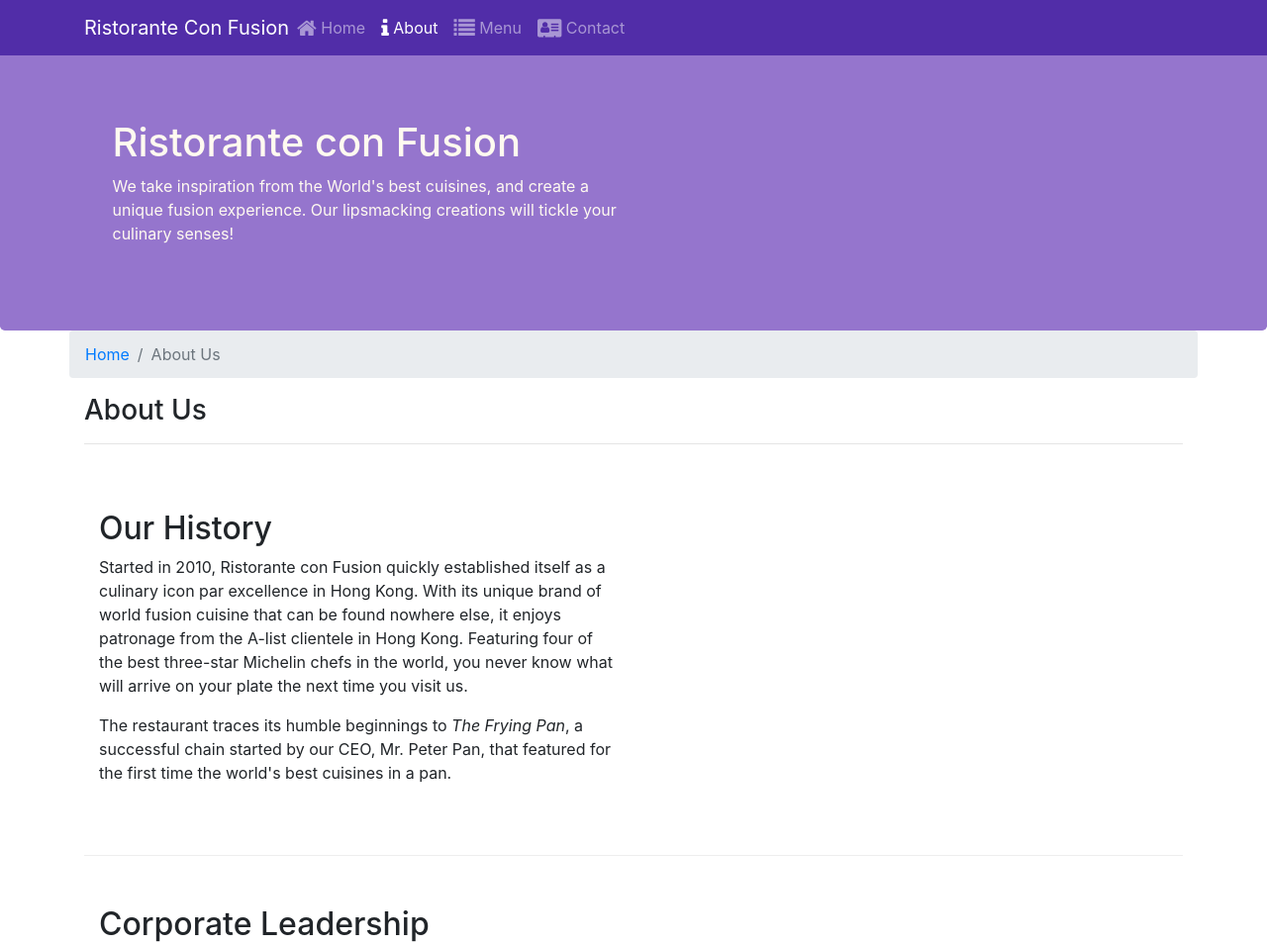
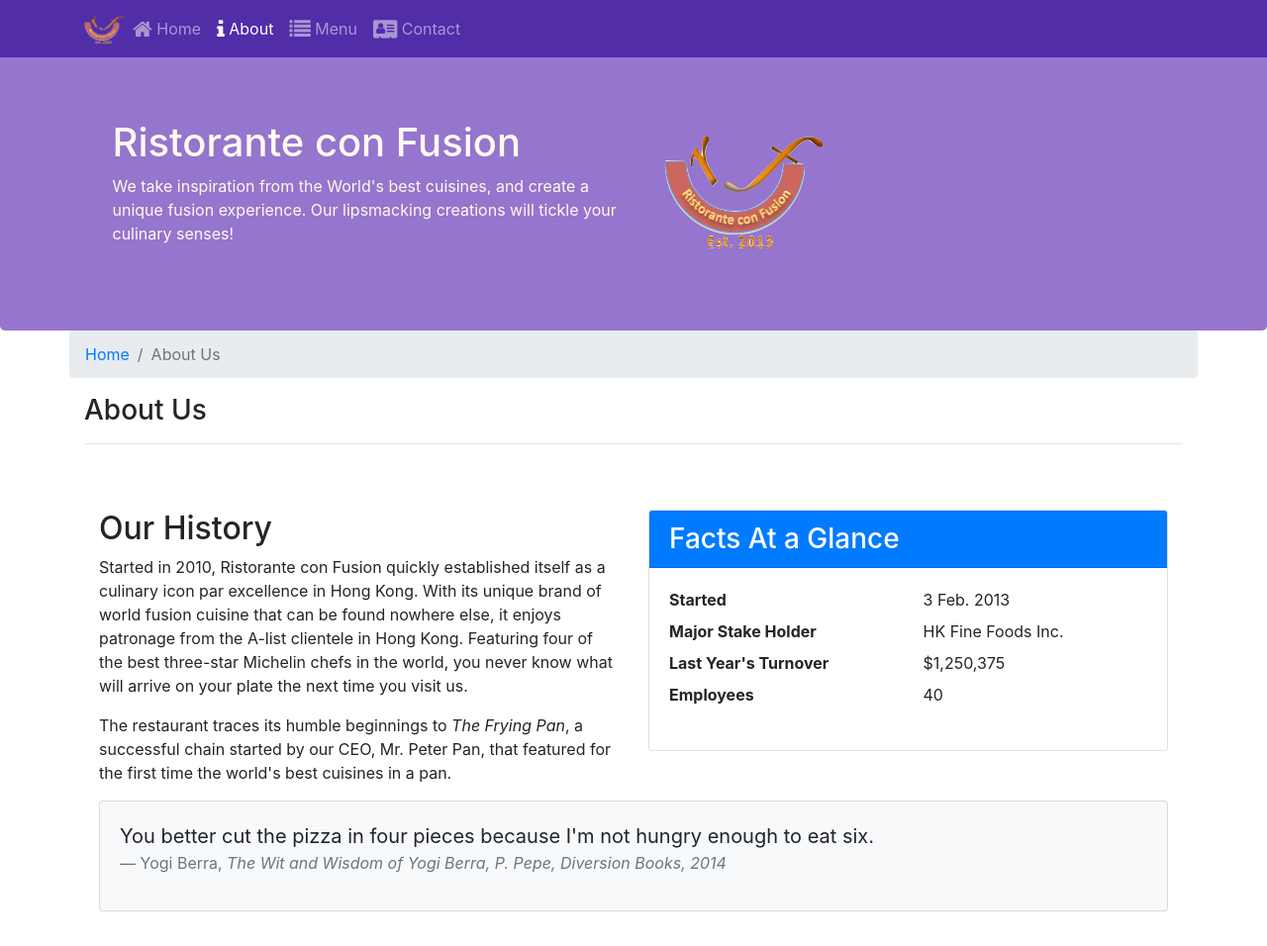
Before and after one commit to musamaalvi/CourseraSpecialization-ReactPart1, a website: page aboutus.html in a window 1280 px wide. Shown: the top 956 px of the page at 99% size. Drawn offline with nearby package versions, Linux system fonts and the light colour scheme.

Commit message:
additional changes

```diff
--- a/aboutus.html
+++ b/aboutus.html
@@ -19,13 +19,13 @@
             <button class="navbar-toggler" type="button" data-toggle="collapse" data-target="#Navbar">
                 <span class="navbar-toggler-icon"></span>
             </button>
-            <a class="navbar-brand mr-auto" href="#">Ristorante Con Fusion</a>
+            <a class="navbar-brand mr-auto" href="#"><img src="img/logo.png" height="30" width="41"></a>
             <div class="collapse navbar-collapse" id="Navbar">
                 <ul class="navbar-nav mr-auto">
                     <li class="nav-item"><a class="nav-link" href="./index.html"><span class="fa fa-home fa-lg"></span> Home</a></li>
                     <li class="nav-item active"><a class="nav-link" href="#"><span class="fa fa-info fa-lg"></span> About</a></li>
                     <li class="nav-item"><a class="nav-link" href="#"><span class="fa fa-list fa-lg"></span> Menu</a></li>
-                    <li class="nav-item"><a class="nav-link" href="#"><span class="fa fa-address-card fa-lg"></span> Contact</a></li>
+                    <li class="nav-item"><a class="nav-link" href="./contactus.html"><span class="fa fa-address-card fa-lg"></span> Contact</a></li>
                 </ul>
             </div>
 
@@ -38,7 +38,8 @@
                     <h1>Ristorante con Fusion</h1>
                     <p>We take inspiration from the World's best cuisines, and create a unique fusion experience. Our lipsmacking creations will tickle your culinary senses!</p>
                 </div>
-                <div class="col-12 col-sm">
+                <div class="col-12 col-sm align-self-center">
+                    <img src="img/logo.png" class="img-fluid">
                 </div>
             </div>
         </div>
@@ -62,7 +63,35 @@
                 <p>Started in 2010, Ristorante con Fusion quickly established itself as a culinary icon par excellence in Hong Kong. With its unique brand of world fusion cuisine that can be found nowhere else, it enjoys patronage from the A-list clientele in Hong Kong.  Featuring four of the best three-star Michelin chefs in the world, you never know what will arrive on your plate the next time you visit us.</p>
                 <p>The restaurant traces its humble beginnings to <em>The Frying Pan</em>, a successful chain started by our CEO, Mr. Peter Pan, that featured for the first time the world's best cuisines in a pan.</p>
             </div>
-            <div>
+            <div class="col-12 col-sm-6">
+                <div class="card">
+                    <h3 class="card-header bg-primary text-white">Facts At a Glance</h3>
+                    <div class="card-body">
+                        <dl class="row">
+                            <dt class="col-6">Started</dt>
+                            <dd class="col-6">3 Feb. 2013</dd>
+                            <dt class="col-6">Major Stake Holder</dt>
+                            <dd class="col-6">HK Fine Foods Inc.</dd>
+                            <dt class="col-6">Last Year's Turnover</dt>
+                            <dd class="col-6">$1,250,375</dd>
+                            <dt class="col-6">Employees</dt>
+                            <dd class="col-6">40</dd>
+
+                        </dl>
+                    </div>
+                </div>
+            </div>
+            <div class="col-12">
+                <div class="card card-body bg-light">
+                    <blockquote class="blockquote">
+                        <p class="mb-0">You better cut the pizza in four pieces because
+                            I'm not hungry enough to eat six.</p>
+                        <footer class="blockquote-footer">Yogi Berra,
+                            <cite title="Source Title">The Wit and Wisdom of Yogi Berra,
+                            P. Pepe, Diversion Books, 2014</cite>
+                        </footer>
+                    </blockquote>
+                </div>
             </div>
         </div>
 
```
Also changed, not shown: contactus.html (+3 -2 lines), index.html (+27 -10 lines), img/alberto.png (added), img/buffet.png (added), img/logo.png (added), img/uthappizza.png (added), 1 other file.
